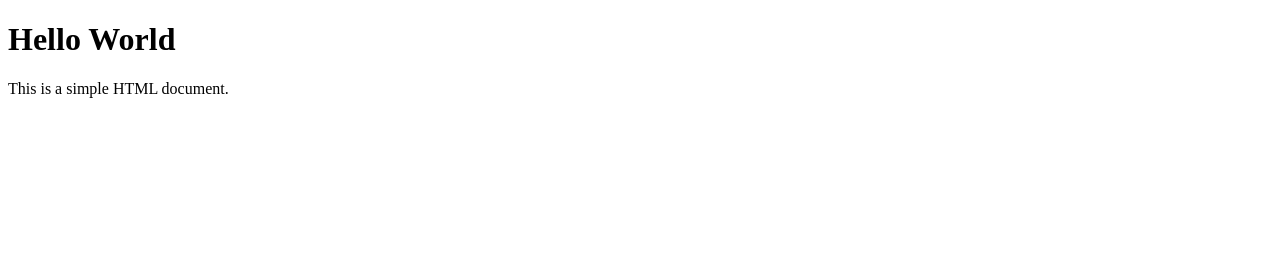
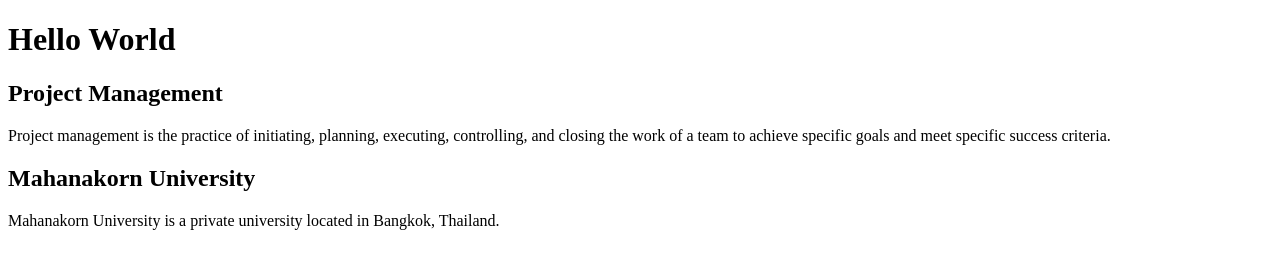
Before and after one commit to JadsadaMUT/169_secB_Lab1, a plain HTML site: page index.html in a window 1280 px wide. Drawn offline with Linux system fonts and the light colour scheme.

Commit message:
Update index.html

```diff
--- a/index.html
+++ b/index.html
@@ -7,6 +7,9 @@
 </head>
 <body>
     <h1>Hello World</h1>
-    <p>This is a simple HTML document.</p>
+    <h2>Project Management</h2>
+    <p>Project management is the practice of initiating, planning, executing, controlling, and closing the work of a team to achieve specific goals and meet specific success criteria.</p>
+    <h2>Mahanakorn University</h2>
+    <p>Mahanakorn University is a private university located in Bangkok, Thailand.</p>
 </body>
 </html>
```
